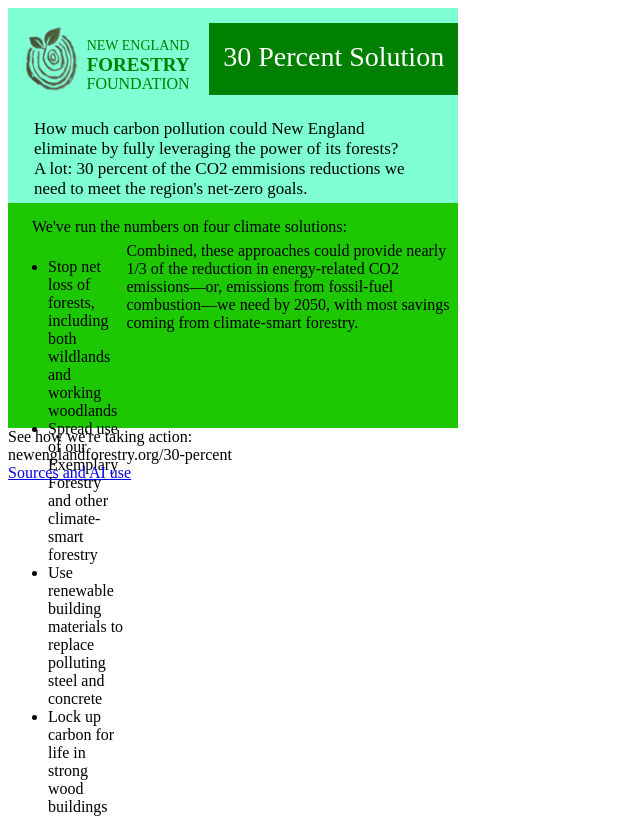
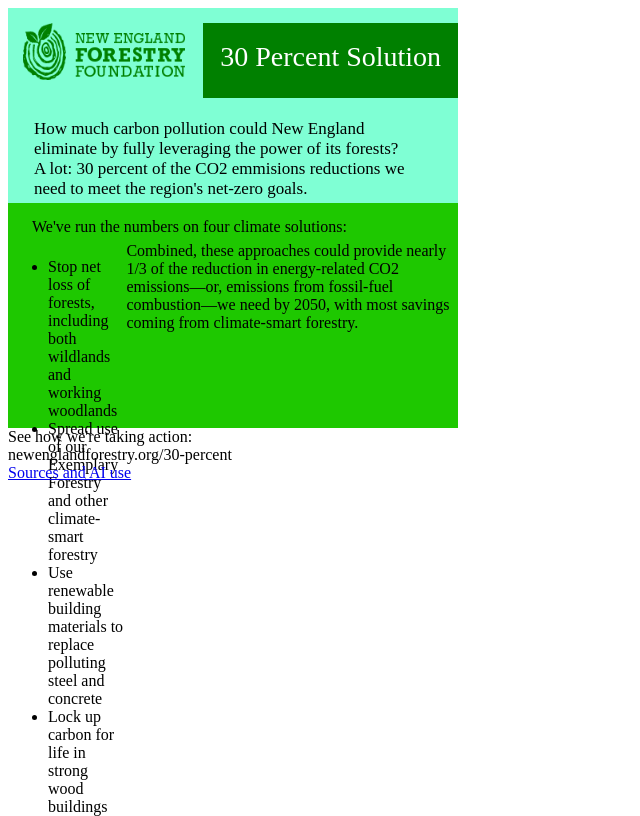
Before and after one commit to IACS-26-27/web-design-1-imitation-project-cereal3000, a website: page imitation.html in a window 1280 px wide. Shown: the whole page, without its empty margins (0-640 px from the left). Drawn offline with Linux system fonts and the light colour scheme.

Commit message:
done stuff

```diff
--- a/imitation.css
+++ b/imitation.css
@@ -10,25 +10,15 @@
 
 .companypicture {
   align-self: flex-start;
-  width: 0.6875in;
-  height: 0.5625in;
+  width: 1.78125in;
+  height: 0.59375in;
   padding-left: 0.15625in;
+  margin-right: 0.1875in;
 }
 
 img {
-  height: 130%;
-}
-
-.title {
-  text-transform: uppercase;
-  line-height: 0px;
-  padding-bottom: 0.125in;
-  padding-right: 0.1875in;
-  text-align: center;
-  padding-top: 0.09375in;
-  height: 0.4375in;
-  width: 1.1875in;
-  color: green
+  height: 100%;
+  width: 100%;
 }
 
 .smaller {
@@ -49,8 +39,8 @@ img {
     padding-top: 0.1875in;
   margin-bottom: 0.09375in;
   kerning: 0.02in;
-  width: 2.5in;
-  height: 0.5625in;
+  width: 2.53125in;
+  height: 0.59375in;
   align-items: center;
   font-size: 28px;
 }
--- a/imitation.html
+++ b/imitation.html
@@ -13,12 +13,7 @@
     <!-- start your design here -->
      <section class="top">
       <div class="companypicture">
-        <img src="./Screenshot_2026-11-16_8.14.21_AM-removebg-preview.png" alt="pic"></a> </a>
-      </div>
-      <div class="title">
-        <p class="smaller">new england</p>
-        <p class="bigger"><b>forestry</b></p>
-        <p>foundation</p>
+        <img src="./image (1).png" alt="pic">
       </div>
       <div class="percent">30 Percent Solution</div>
      </section>
```
Also changed, not shown: Screenshot_2026-11-16_8.14.21_AM-removebg-preview.png (deleted), image (1).png (added).
